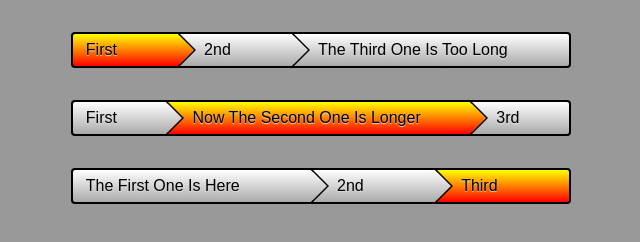
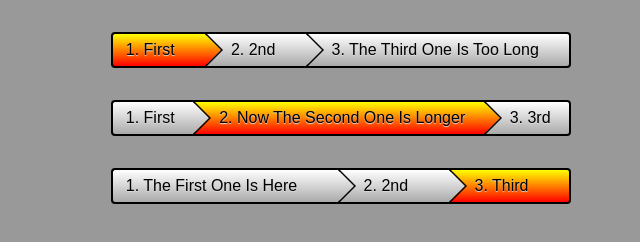
Before and after one commit to radogado/arrow-mask, a plain HTML site: page index.html in a window 1280 px wide. Shown: the whole page, without its empty margins (319-959 px from the left). Drawn offline with Linux system fonts and the light colour scheme.

Commit message:
as ordered list

```diff
--- /dev/null
+++ b/breadcrumbs.css
@@ -0,0 +1,89 @@
+body {
+	background: #999;
+	font-family: sans-serif;
+}
+
+.breadcrumbs {
+	display: table;
+	margin: 2em 0;
+	counter-reset: level1;
+}
+
+.breadcrumbs li {
+
+	display: table-cell;
+	width: 1%;
+
+}
+
+.breadcrumbs a {
+
+	display: block;
+	white-space: nowrap;
+	position: relative;
+
+	background: #ffffff; /* Old browsers */
+	background: -moz-linear-gradient(top,  #ffffff 0%, #aaaaaa 100%); /* FF3.6+ */
+	background: -webkit-gradient(linear, left top, left bottom, color-stop(0%,#ffffff), color-stop(100%,#aaaaaa)); /* Chrome,Safari4+ */
+	background: -webkit-linear-gradient(top,  #ffffff 0%,#aaaaaa 100%); /* Chrome10+,Safari5.1+ */
+	background: -o-linear-gradient(top,  #ffffff 0%,#aaaaaa 100%); /* Opera 11.10+ */
+	background: -ms-linear-gradient(top,  #ffffff 0%,#aaaaaa 100%); /* IE10+ */
+	background: linear-gradient(to bottom,  #ffffff 0%,#aaaaaa 100%); /* W3C */
+	filter: progid:DXImageTransform.Microsoft.gradient( startColorstr='#ffffff', endColorstr='#aaaaaa',GradientType=0 ); /* IE6-9 */
+
+	padding: 0 .5em 0 1.5em;
+	line-height: 32px;
+	height: 32px;
+	border: 2px solid #000;
+	border-right: none;
+	text-decoration: none;
+	color: #000;
+	text-shadow: 0 1px 1px #ddd;
+
+}
+.breadcrumbs a.active {
+
+	background: #ffff00; /* Old browsers */
+	background: -moz-linear-gradient(top,  #ffff00 0%, #ff0000 100%); /* FF3.6+ */
+	background: -webkit-gradient(linear, left top, left bottom, color-stop(0%,#ffff00), color-stop(100%,#ff0000)); /* Chrome,Safari4+ */
+	background: -webkit-linear-gradient(top,  #ffff00 0%,#ff0000 100%); /* Chrome10+,Safari5.1+ */
+	background: -o-linear-gradient(top,  #ffff00 0%,#ff0000 100%); /* Opera 11.10+ */
+	background: -ms-linear-gradient(top,  #ffff00 0%,#ff0000 100%); /* IE10+ */
+	background: linear-gradient(to bottom,  #ffff00 0%,#ff0000 100%); /* W3C */
+	filter: progid:DXImageTransform.Microsoft.gradient( startColorstr='#ffff00', endColorstr='#ff0000',GradientType=0 ); /* IE6-9 */
+
+}
+.breadcrumbs a:hover {
+	text-decoration: underline;
+}
+.breadcrumbs li:first-of-type a {
+	padding-left: .8em;
+	border-radius: 4px 0 0 4px;
+}
+
+.breadcrumbs a:after {
+	content: "";
+	position: absolute;
+	height: 32px;
+	width: 18px;
+	background-image: url(arrow.svg);
+	right: -18px;
+	z-index: 1;
+}
+.breadcrumbs a.active:after {
+	background-image: url(arrow-active.svg);
+}
+
+.breadcrumbs li:last-of-type a {
+	border-radius: 0 4px 4px 0;
+	border-right: 2px solid #000;
+}
+
+.breadcrumbs li:last-of-type a:after {
+	display: none;
+}
+
+.breadcrumbs a:before {
+    content: counter(level1) ". ";
+    counter-increment: level1;
+}
--- a/index.html
+++ b/index.html
@@ -1,118 +1,32 @@
-<style>
-
-	body {
-		background: #999;
-		font-family: sans-serif;
-	}
-
-	.breadcrumbs {
-		display: table;
-		margin: 2em 0;
-	}
-
-	.breadcrumbs span {
-
-		display: table-cell;
-		width: 1%;
-
-	}
-
-	.breadcrumbs a {
-
-		display: block;
-		white-space: nowrap;
-		position: relative;
-
-		background: #ffffff; /* Old browsers */
-		background: -moz-linear-gradient(top,  #ffffff 0%, #aaaaaa 100%); /* FF3.6+ */
-		background: -webkit-gradient(linear, left top, left bottom, color-stop(0%,#ffffff), color-stop(100%,#aaaaaa)); /* Chrome,Safari4+ */
-		background: -webkit-linear-gradient(top,  #ffffff 0%,#aaaaaa 100%); /* Chrome10+,Safari5.1+ */
-		background: -o-linear-gradient(top,  #ffffff 0%,#aaaaaa 100%); /* Opera 11.10+ */
-		background: -ms-linear-gradient(top,  #ffffff 0%,#aaaaaa 100%); /* IE10+ */
-		background: linear-gradient(to bottom,  #ffffff 0%,#aaaaaa 100%); /* W3C */
-		filter: progid:DXImageTransform.Microsoft.gradient( startColorstr='#ffffff', endColorstr='#aaaaaa',GradientType=0 ); /* IE6-9 */
-
-		padding: 0 .5em 0 1.5em;
-		line-height: 32px;
-		height: 32px;
-		border: 2px solid #000;
-		border-right: none;
-		text-decoration: none;
-		color: #000;
-		text-shadow: 0 1px 1px #ddd;
-
-	}
-	.breadcrumbs a.active {
-
-		background: #ffff00; /* Old browsers */
-		background: -moz-linear-gradient(top,  #ffff00 0%, #ff0000 100%); /* FF3.6+ */
-		background: -webkit-gradient(linear, left top, left bottom, color-stop(0%,#ffff00), color-stop(100%,#ff0000)); /* Chrome,Safari4+ */
-		background: -webkit-linear-gradient(top,  #ffff00 0%,#ff0000 100%); /* Chrome10+,Safari5.1+ */
-		background: -o-linear-gradient(top,  #ffff00 0%,#ff0000 100%); /* Opera 11.10+ */
-		background: -ms-linear-gradient(top,  #ffff00 0%,#ff0000 100%); /* IE10+ */
-		background: linear-gradient(to bottom,  #ffff00 0%,#ff0000 100%); /* W3C */
-		filter: progid:DXImageTransform.Microsoft.gradient( startColorstr='#ffff00', endColorstr='#ff0000',GradientType=0 ); /* IE6-9 */
-
-	}
-	.breadcrumbs a:hover {
-		text-decoration: underline;
-	}
-	.breadcrumbs span:first-of-type a {
-		padding-left: .8em;
-		border-radius: 4px 0 0 4px;
-	}
-
-	.breadcrumbs a:after {
-		content: "";
-		position: absolute;
-		height: 32px;
-		width: 18px;
-		background-image: url(arrow.svg);
-		right: -18px;
-		z-index: 1;
-	}
-	.breadcrumbs a.active:after {
-		background-image: url(arrow-active.svg);
-	}
-
-	.breadcrumbs span:last-of-type a {
-		border-radius: 0 4px 4px 0;
-		border-right: 2px solid #000;
-	}
-
-	.breadcrumbs span:last-of-type a:after {
-		display: none;
-	}
-
-</style>
+<link rel="styleSheet" href="breadcrumbs.css" type="text/css" media="screen">
 
 <body>
 
 <div style="width: 500px; margin: 0 auto;"> <!-- Sample container -->
 
-	<div class="breadcrumbs">
+	<ol class="breadcrumbs">
 
-		<span> <a href="#" class="active">First</a> </span>
-		<span> <a href="#">2nd</a> </span>
-		<span> <a href="#">The Third One Is Too Long</a> </span>
+		<li> <a href="#" class="active">First</a> </li>
+		<li> <a href="#">2nd</a> </li>
+		<li> <a href="#">The Third One Is Too Long</a> </li>
 
-	</div>
+	</ol>
 
-	<div class="breadcrumbs">
+	<ol class="breadcrumbs">
 
-		<span> <a href="#">First</a> </span>
-		<span> <a href="#" class="active">Now The Second One Is Longer</a> </span>
-		<span> <a href="#">3rd</a> </span>
+		<li> <a href="#">First</a> </li>
+		<li> <a href="#" class="active">Now The Second One Is Longer</a> </li>
+		<li> <a href="#">3rd</a> </li>
 
-	</div>
+	</ol>
 
-	<div class="breadcrumbs">
+	<ol class="breadcrumbs">
 
-		<span> <a href="#">The First One Is Here</a> </span>
-		<span> <a href="#">2nd</a> </span>
-		<span> <a href="#" class="active">Third</a> </span>
+		<li> <a href="#">The First One Is Here</a> </li>
+		<li> <a href="#">2nd</a> </li>
+		<li> <a href="#" class="active">Third</a> </li>
 
-	</div>
+	</ol>
 
 </div>
 
```
